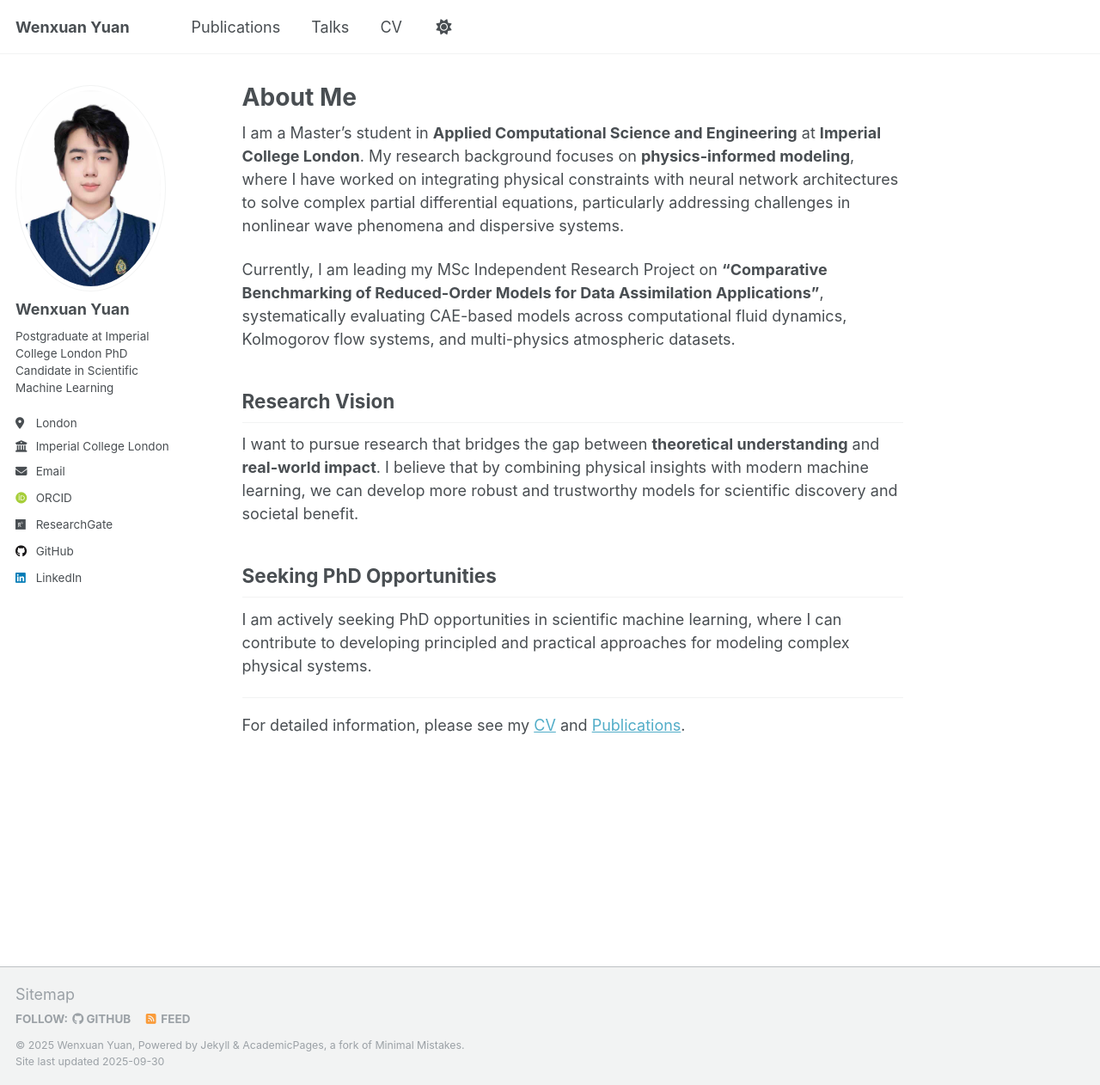
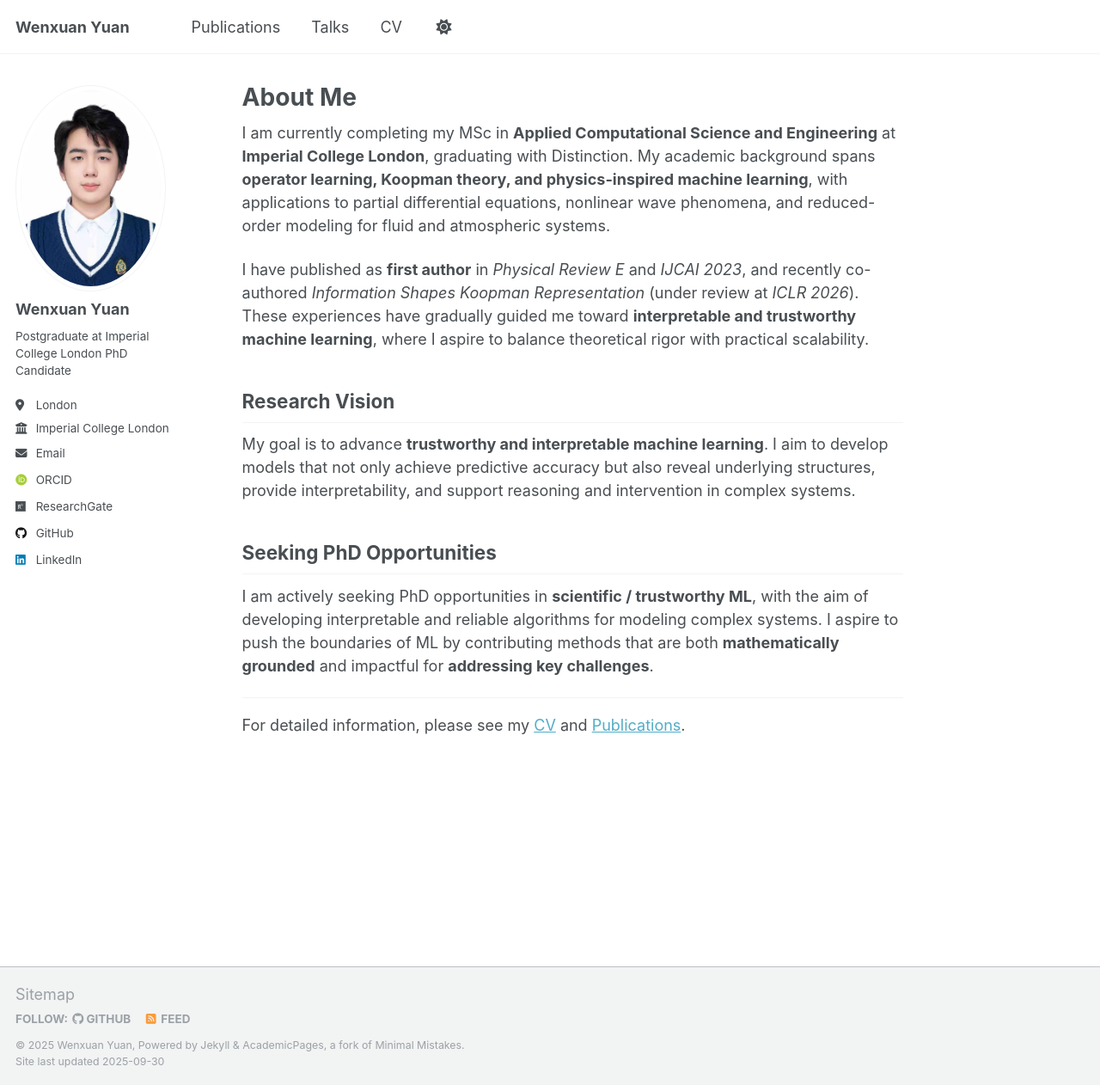
Before and after one commit to Wenxuan52/Wenxuan52.github.io, a Jekyll site: the page built from _pages/about.md, in a window 1280 px wide and 1262 px high. Shown: the whole window at 86% size. Built offline with Jekyll 4.4.1, drawn with Linux system fonts in a browser that asks for light colours; some web fonts are replaced; a script that is not in the unit is left out.

Commit message:
Update files

```diff
--- a/_config.yml
+++ b/_config.yml
@@ -25,7 +25,7 @@ author:
   avatar           : "profile.jpg"
   name             : "Wenxuan Yuan"
   pronouns         : # example: "she/her"
-  bio              : "Postgraduate at Imperial College London\nPhD Candidate in Scientific Machine Learning"
+  bio              : "Postgraduate at Imperial College London\nPhD Candidate"
   location         : "London"
   employer         : "Imperial College London"
   uri              : # URL
@@ -81,10 +81,14 @@ author:
 publication_category:
   books:
     title: 'Books'
-  manuscripts:
+  journal:
     title: 'Journal Articles'
   conferences:
     title: 'Conference Papers'
+  preprint:
+    title: 'Preprint'
+  ongoing:
+    title: 'Ongoing Work'
 
 # Site Settings
 teaser                   :  # filename of teaser fallback teaser image placed in /images/, .e.g. "500x300.png"
--- a/_pages/about.md
+++ b/_pages/about.md
@@ -8,17 +8,18 @@ redirect_from:
   - /about.html
 ---
 
-I am a Master's student in **Applied Computational Science and Engineering** at **Imperial College London**. My research background focuses on **physics-informed modeling**, where I have worked on integrating physical constraints with neural network architectures to solve complex partial differential equations, particularly addressing challenges in nonlinear wave phenomena and dispersive systems.
+I am currently completing my MSc in **Applied Computational Science and Engineering** at **Imperial College London**, graduating with Distinction. My academic background spans **operator learning, Koopman theory, and physics-inspired machine learning**, with applications to partial differential equations, nonlinear wave phenomena, and reduced-order modeling for fluid and atmospheric systems.
 
-Currently, I am leading my MSc Independent Research Project on **"Comparative Benchmarking of Reduced-Order Models for Data Assimilation Applications"**, systematically evaluating CAE-based models across computational fluid dynamics, Kolmogorov flow systems, and multi-physics atmospheric datasets.
+I have published as **first author** in *Physical Review E* and *IJCAI 2023*, and recently co-authored *Information Shapes Koopman Representation* (under review at *ICLR 2026*). These experiences have gradually guided me toward **interpretable and trustworthy machine learning**, where I aspire to balance theoretical rigor with practical scalability.
 
 ## Research Vision
 
-I want to pursue research that bridges the gap between **theoretical understanding** and **real-world impact**. I believe that by combining physical insights with modern machine learning, we can develop more robust and trustworthy models for scientific discovery and societal benefit.
+My goal is to advance **trustworthy and interpretable machine learning**. I aim to develop models that not only achieve predictive accuracy but also reveal underlying structures, provide interpretability, and support reasoning and intervention in complex systems.
 
 ## Seeking PhD Opportunities
 
-I am actively seeking PhD opportunities in scientific machine learning, where I can contribute to developing principled and practical approaches for modeling complex physical systems.
+I am actively seeking PhD opportunities in **scientific / trustworthy ML**, with the aim of developing interpretable and reliable algorithms for modeling complex systems. I aspire to push the boundaries of ML by contributing methods that are both **mathematically grounded** and impactful for **addressing key challenges**.
+
 
 ---
 
```
Also changed, not shown: _publications/2023-05-01-pinn-schrodinger.md (+1 -1 lines), _publications/2024-11-01-physics-guided-multistage.md (+1 -1 lines), 1 other file.
